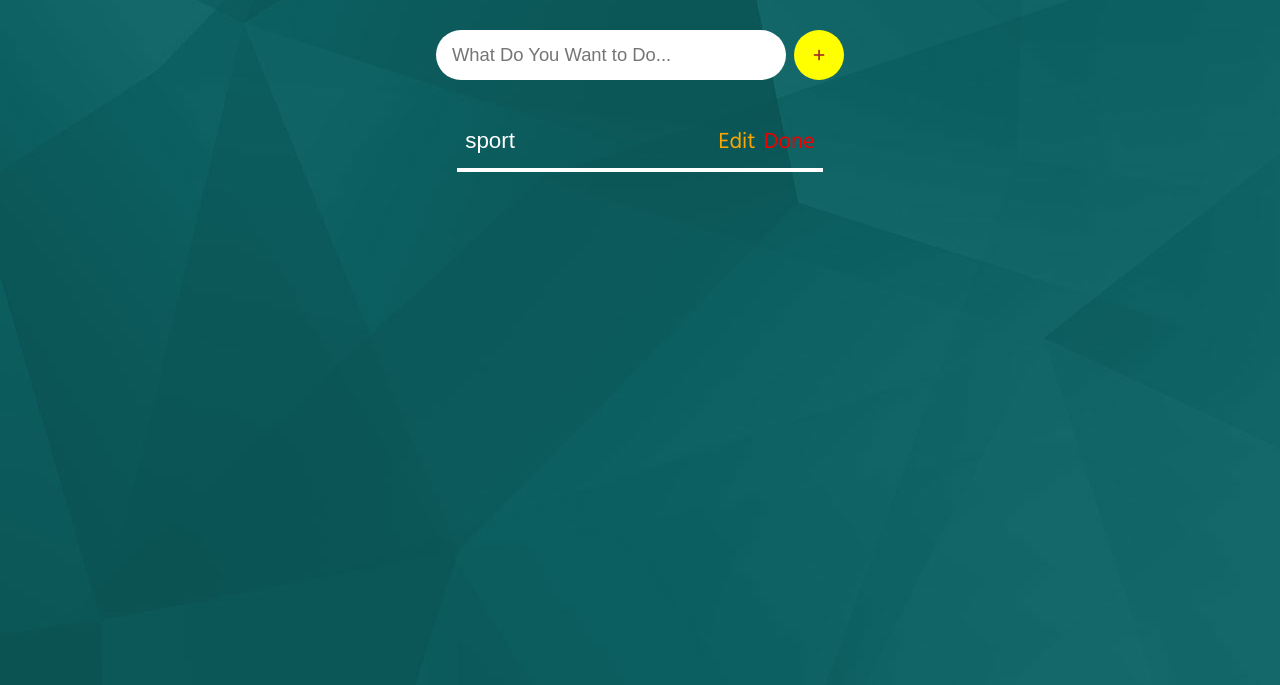
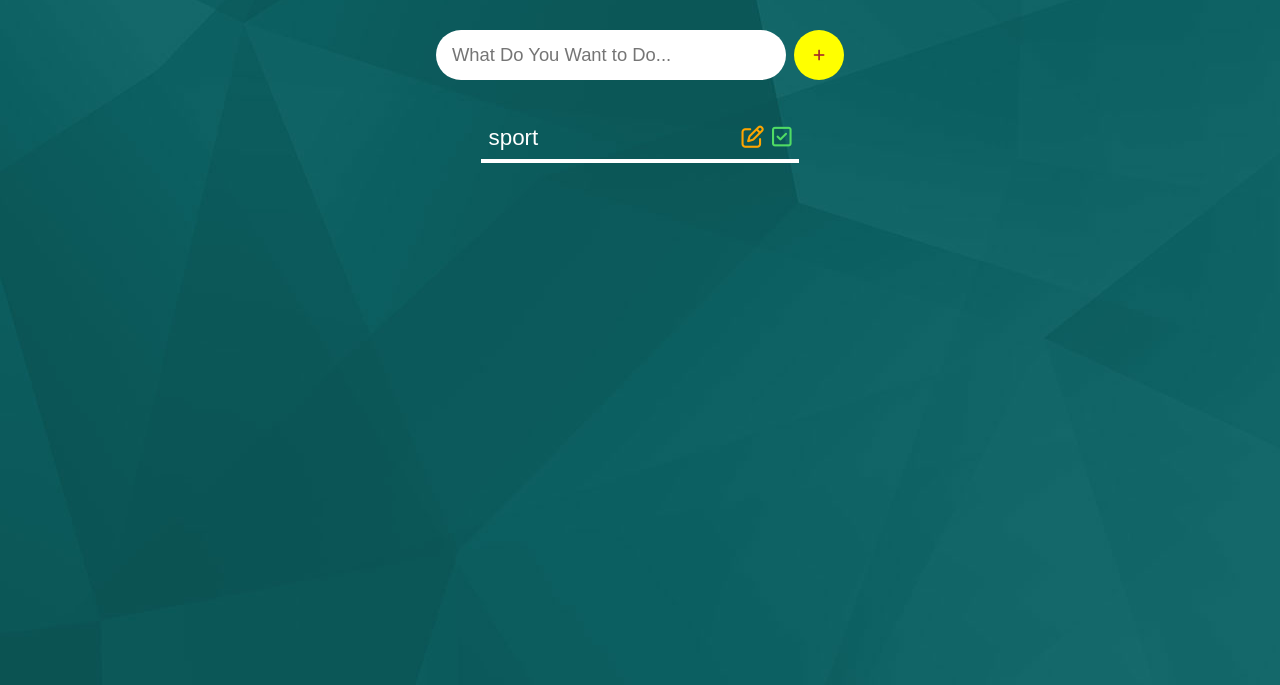
Before and after one commit to chetnaSharma24/javascript-to-do-list, a plain HTML site: page Javascript-Todo-App/index.html in a window 1280 px wide. Shown: the part 115-800 px from the top of the page. Drawn offline with Linux system fonts and the light colour scheme.

Commit message:
:star: icons added

```diff
--- a/Javascript-Todo-App/main.js
+++ b/Javascript-Todo-App/main.js
@@ -25,14 +25,16 @@ class item{
     	input.value = name;
     	input.classList.add('item_input');
 
-    	var edit = document.createElement('button');
-    	edit.classList.add('edit');
-    	edit.innerHTML = "Edit";
+    	var edit = document.createElement('i');
+		edit.classList.add('far');
+		edit.classList.add('fa-edit')
+		edit.classList.add('edit')
     	edit.addEventListener('click', () => this.edit(input, name));
 
-    	var remove = document.createElement('button');
-    	remove.classList.add('remove');
-    	remove.innerHTML = "Done";
+		var remove = document.createElement('i');
+		remove.classList.add('far');
+		remove.classList.add('fa-check-square');
+		remove.classList.add('remove');
     	remove.addEventListener('click', () => this.remove(itemBox, name));
 
     	container.appendChild(itemBox);
--- a/Javascript-Todo-App/style.css
+++ b/Javascript-Todo-App/style.css
@@ -86,21 +86,16 @@ h1 {
 }
 
 .edit{
-	background: none;
-	outline: none;
-	border: none;
 	color: orange;
 	font-size: 1.4rem;
-	font-family: 'Hind', sans-serif;
 	margin: 0 0.5rem;
 	cursor: pointer;
 }
 
 .remove{
-	background: none;
-	outline: none;
-	border: none;
-	color: #E00;
+	color: rgb(80,220,100);
+	display: inline-block;
+	padding-top: 2px;
 	font-size: 1.4rem;
 	font-family: 'Hind', sans-serif;
 	cursor: pointer;
```
